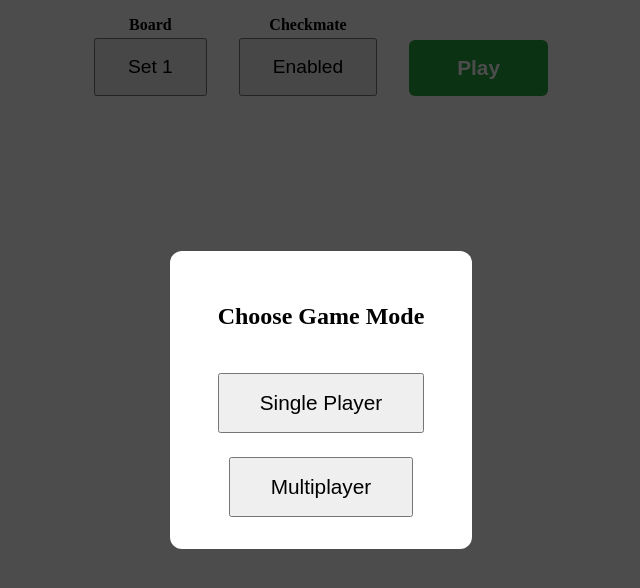
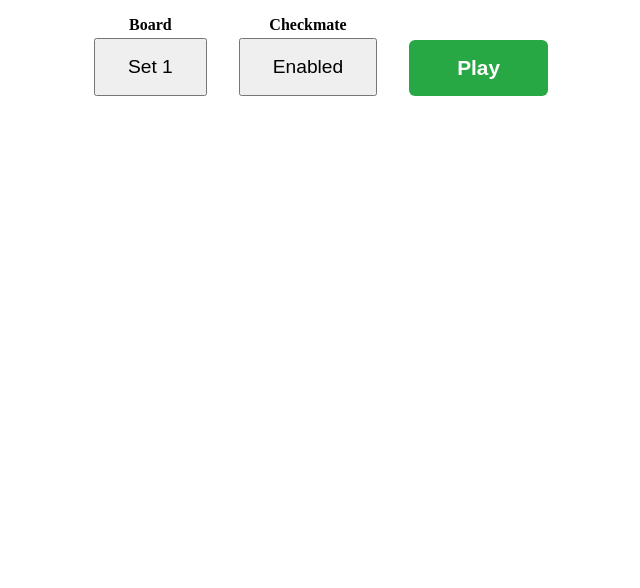
Before and after one commit to AojiroYT/UCTT, a website: page Uchesstactoe-online/public/index-online.html in a window 1280 px wide. Shown: the whole page, without its empty margins (319-959 px from the left). Drawn offline with nearby package versions, Linux system fonts and the light colour scheme; no server answers.

Commit message:
Update index-online.html

```diff
--- a/Uchesstactoe-online/public/index-online.html
+++ b/Uchesstactoe-online/public/index-online.html
@@ -160,13 +160,6 @@
 
 </head>
 <body>
-    <div id="modeModal" style="position:fixed;top:0;left:0;width:100vw;height:100vh;background:rgba(0,0,0,0.7);display:flex;align-items:center;justify-content:center;z-index:3000;">
-      <div style="background:#fff;padding:32px 48px;border-radius:12px;display:flex;flex-direction:column;align-items:center;gap:24px;">
-        <h2>Choose Game Mode</h2>
-        <button id="singleBtn" style="font-size:1.3em;padding:16px 40px;">Single Player</button>
-        <button id="multiBtn" style="font-size:1.3em;padding:16px 40px;">Multiplayer</button>
-      </div>
-    </div>
     <div id="lobby" style="display:none;flex-direction:column;align-items:center;gap:16px;margin:24px 0;">
       <h2>Multiplayer Lobby</h2>
       <div style="display:flex;gap:16px;">
```
